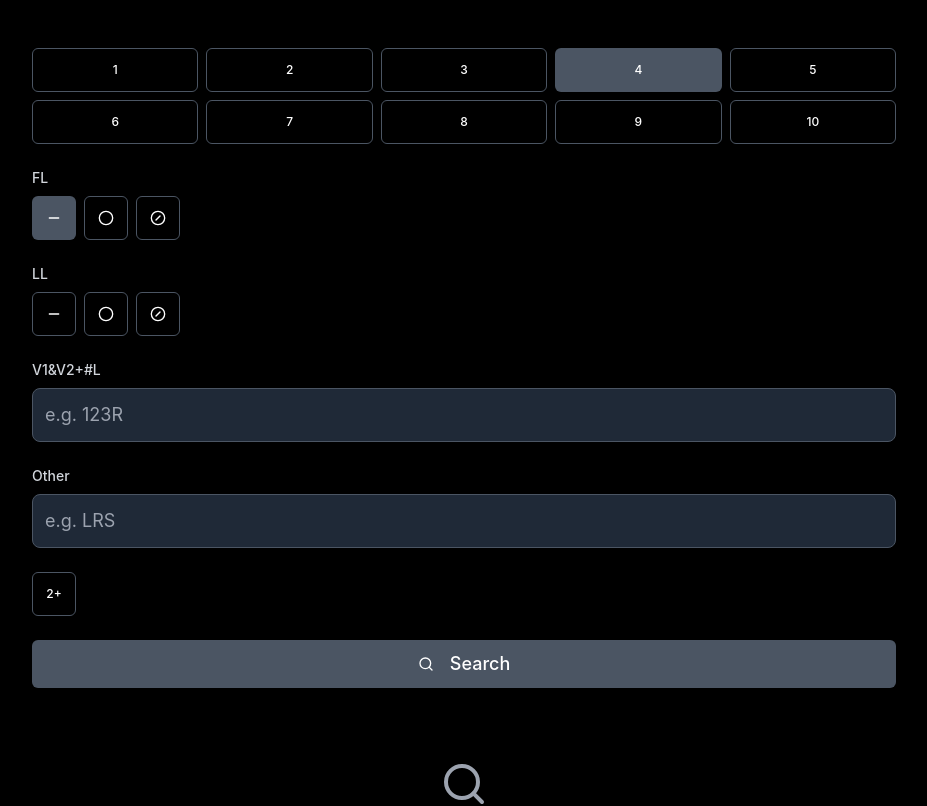
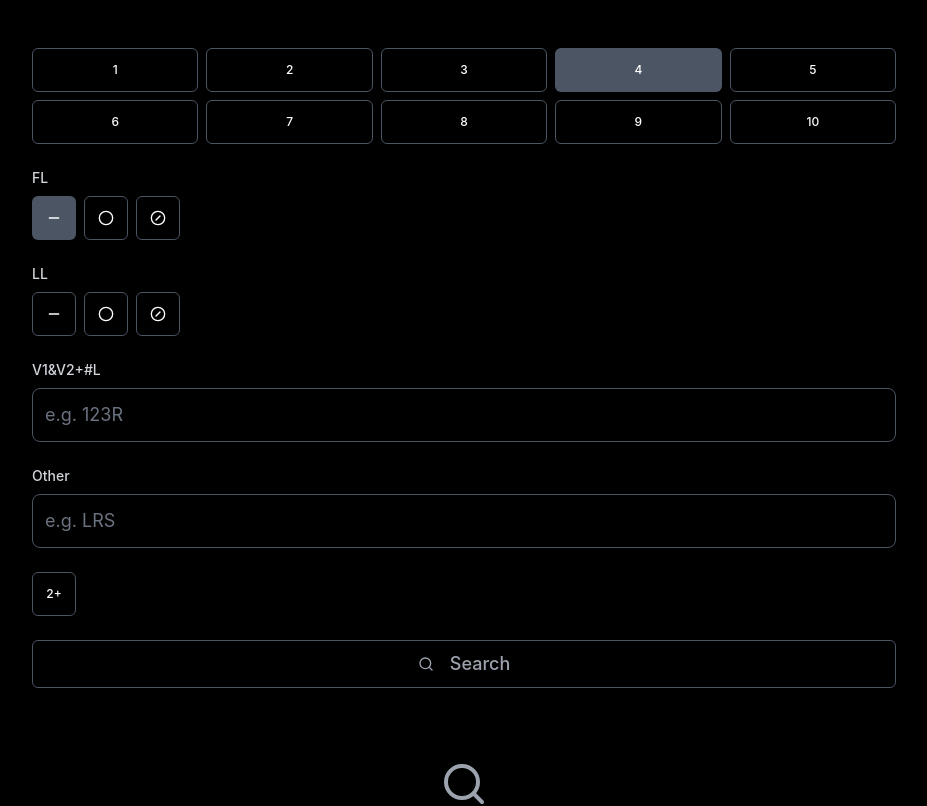
Before and after one commit to ryanod2014/enigma, a React (Vite) app in the folder web/: page / in a window 1280 px wide. Shown: the top 806 px of the page, without its empty margins (176-1103 px from the left). Built offline with nearby package versions, Linux system fonts and the light colour scheme.

Commit message:
UI refinements: Remove background fills and update text colors - Remove gray background from input fields and search button - Change input text and search button text to dark gray - Maintain transparent design with gray borders for clean minimal appearance

```diff
--- a/web/src/pages/App.tsx
+++ b/web/src/pages/App.tsx
@@ -216,7 +216,7 @@ export default function App() {
             value={vowelsAndRandom}
             onChange={(e) => setVowelsAndRandom(e.target.value.toUpperCase())}
             placeholder="e.g. 123R"
-            className="w-full border border-gray-600 bg-gray-800 text-white rounded-lg p-3 text-lg placeholder-gray-400"
+            className="w-full border border-gray-600 bg-transparent text-gray-400 rounded-lg p-3 text-lg placeholder-gray-500"
           />
         </div>
 
@@ -228,7 +228,7 @@ export default function App() {
             value={mustLetters}
             onChange={(e) => setMustLetters(e.target.value.toUpperCase())}
             placeholder="e.g. LRS"
-            className="w-full border border-gray-600 bg-gray-800 text-white rounded-lg p-3 text-lg placeholder-gray-400"
+            className="w-full border border-gray-600 bg-transparent text-gray-400 rounded-lg p-3 text-lg placeholder-gray-500"
           />
         </div>
 
@@ -253,7 +253,7 @@ export default function App() {
         {/* Search Button */}
         <Button
           onClick={submit}
-          className="w-full h-12 text-lg bg-gray-600 hover:bg-gray-500 border-gray-600 text-white"
+          className="w-full h-12 text-lg bg-transparent hover:bg-gray-700 border border-gray-600 text-gray-400"
           disabled={loading}
         >
           {loading ? (
```
